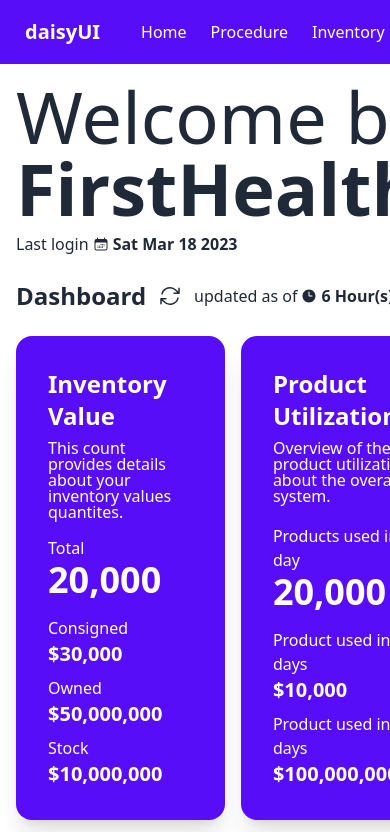
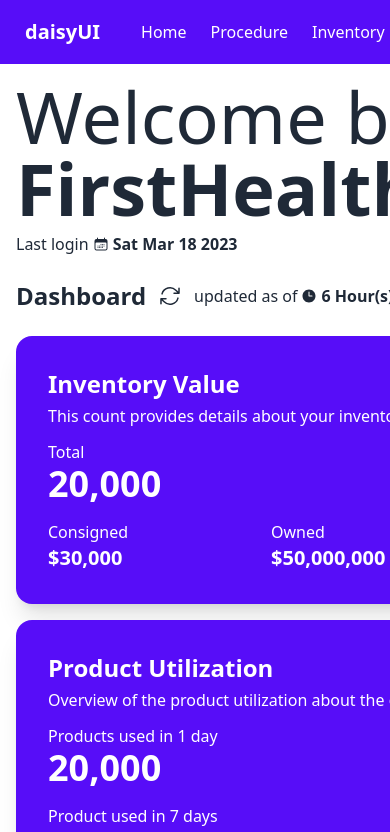
Before and after one commit to vkumar04/tydei-poc, a Next.js app: page / in a window 390 px wide. Shown: the top 832 px of the page. Built offline with nearby package versions, Linux system fonts and the light colour scheme; what prettier-plugin-tailwindcss would draw is missing.

Commit message:
added animations

```diff
--- a/app/page.tsx
+++ b/app/page.tsx
@@ -1,14 +1,9 @@
-import Card from "@/components/card/Card";
-import CardActions from "@/components/card/CardActions";
-import CardContent from "@/components/card/CardContent";
-import CardMetric from "@/components/card/CardMetric";
-import CardTitle from "@/components/card/CardTitle";
+import MetricCards from "@/components/HomePage/MetricCards";
 import {
   ArrowPathIcon,
   CalendarDaysIcon,
   ClockIcon,
 } from "@heroicons/react/24/solid";
-import { homepageData } from "./consts/homepageData";
 
 export default async function Home() {
   return (
@@ -32,19 +27,7 @@
           <span className="font-semibold">6 Hour(s) ago</span>
         </p>
       </div>
-      {homepageData.map((item: any, i: number) => (
-        <Card
-          key={i}
-          cardBody={
-            <div className="card-body">
-              <CardTitle title={item.title} />
-              <CardContent content={item.content} />
-              <CardMetric title={item.metric.title} value={item.metric.value} />
-              <CardActions data={item.subValues} />
-            </div>
-          }
-        />
-      ))}
+      <MetricCards />
     </div>
   );
 }
--- /dev/null
+++ b/components/HomePage/MetricCards.tsx
@@ -0,0 +1,44 @@
+"use client";
+
+import { homepageData } from "@/app/consts/homepageData";
+import { motion } from "framer-motion";
+import Card from "../card/Card";
+import CardActions from "../card/CardActions";
+import CardContent from "../card/CardContent";
+import CardMetric from "../card/CardMetric";
+import CardTitle from "../card/CardTitle";
+
+export default function MetricCards() {
+  const containerAnimation = {
+    hidden: { opacity: 1 },
+    visible: {
+      opacity: 1,
+      transition: {
+        staggerChildren: 0.2,
+        delaychildren: 0.2,
+      },
+    },
+  };
+  return (
+    <motion.div
+      animate="visible"
+      initial="hidden"
+      variants={containerAnimation}
+      className="col-span-3 grid gap-4 sm:grid-cols-1 lg:grid-cols-3"
+    >
+      {homepageData.map((item: any, i: number) => (
+        <Card
+          key={i}
+          cardBody={
+            <div className="card-body">
+              <CardTitle title={item.title} />
+              <CardContent content={item.content} />
+              <CardMetric title={item.metric.title} value={item.metric.value} />
+              <CardActions data={item.subValues} />
+            </div>
+          }
+        />
+      ))}
+    </motion.div>
+  );
+}
```
